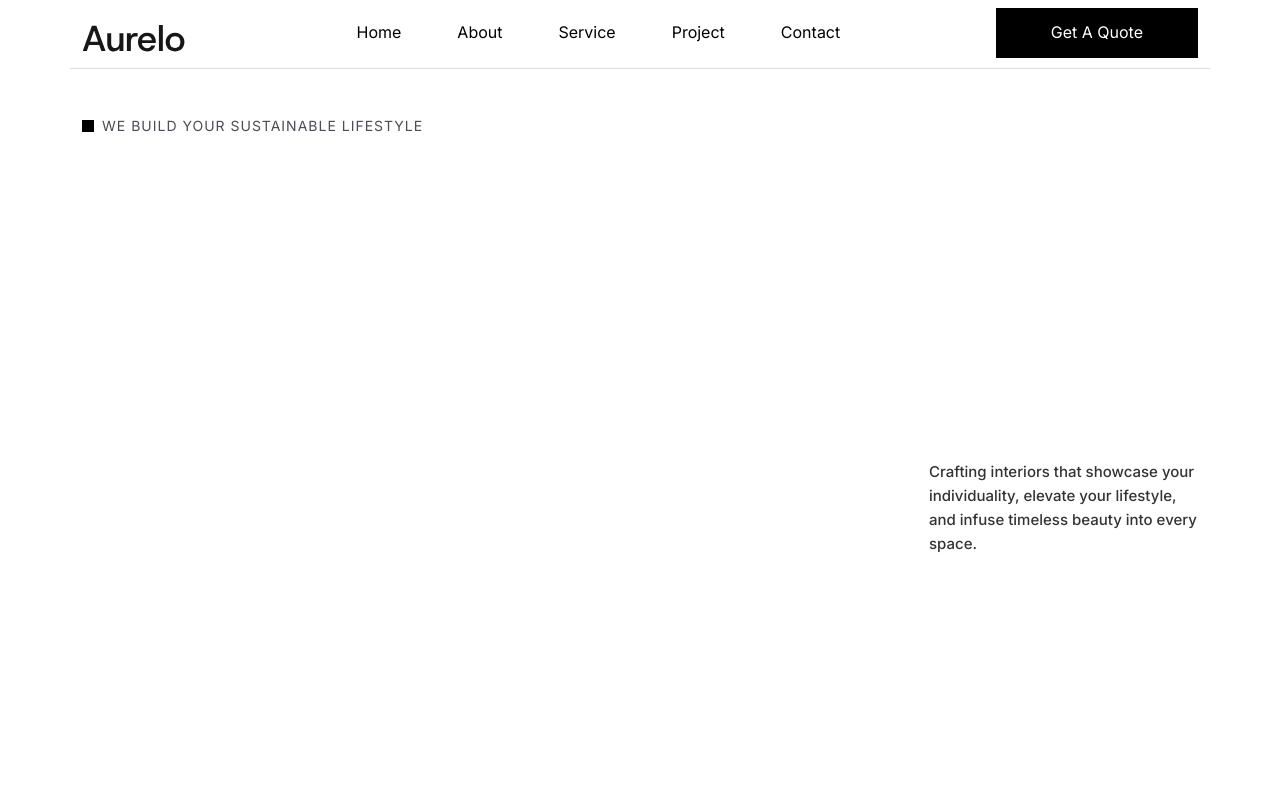
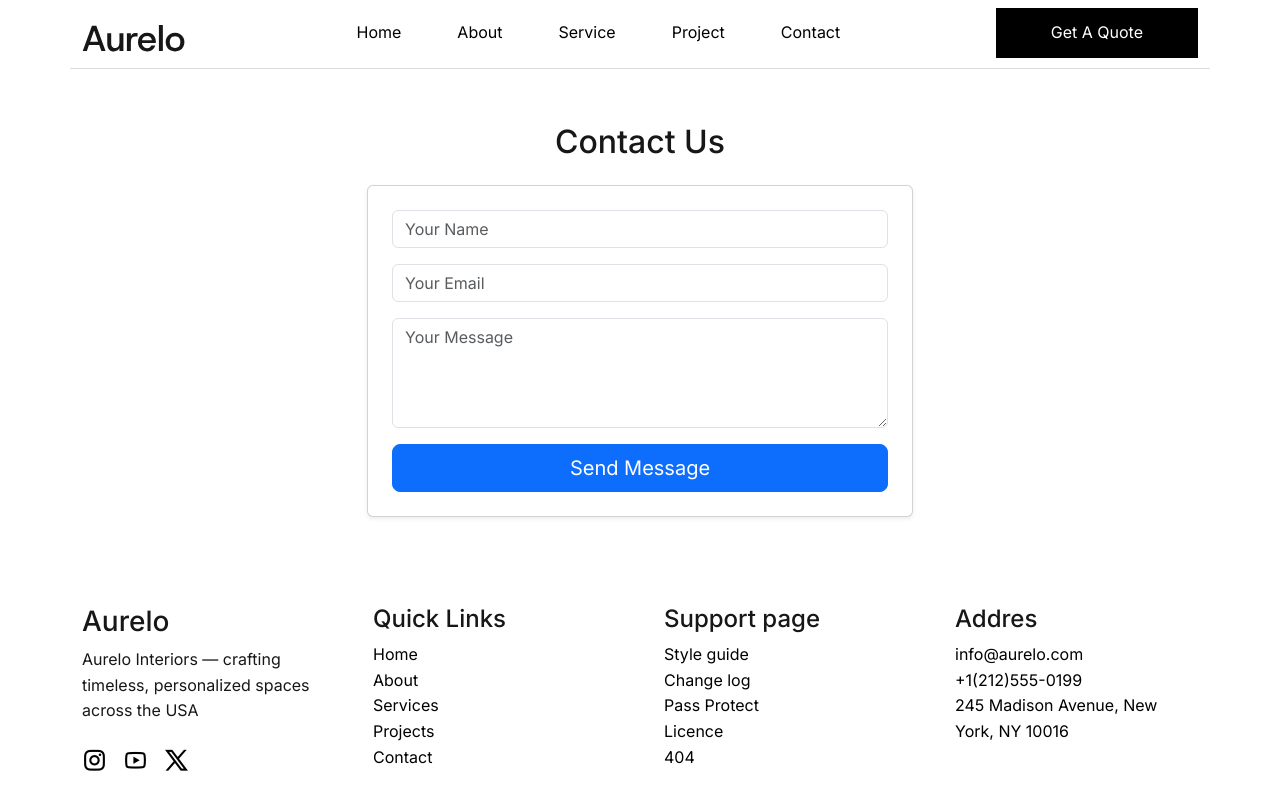
Before and after one commit to Yogendra-SinghRathore/HomeInterior, a React (Vite) app: page /contact in a window 1280 px wide. Shown: the top 800 px of the page. Built offline with nearby package versions, Linux system fonts and the light colour scheme.

Commit message:
contanct us

```diff
--- a/package.json
+++ b/package.json
@@ -16,6 +16,7 @@
     "react": "^19.2.0",
     "react-dom": "^19.2.0",
     "react-router-dom": "^7.11.0",
+    "sweetalert2": "^11.26.18",
     "swiper": "^12.0.3"
   },
   "devDependencies": {
--- a/src/App.jsx
+++ b/src/App.jsx
@@ -4,6 +4,9 @@ import Navbar from "./components/Navbar"
 import { useEffect } from "react";
 import AOS from "aos";
 import "aos/dist/aos.css";
+import { BrowserRouter as Router, Routes, Route } from "react-router-dom";
+import ContactUs from "./components/ContactUs";
+
 
 function App() {
 
@@ -18,9 +21,13 @@ function App() {
 
   return (
     <>
-      <Navbar/>
-      <Home/>
-      <Footer/>
+
+      <Navbar />
+      <Routes>
+        <Route path="/" element={<Home />} />
+        <Route path="/contact" element={<ContactUs />} />
+      </Routes>
+      <Footer />
     </>
   )
 }
--- /dev/null
+++ b/src/components/ContactUs.jsx
@@ -0,0 +1,107 @@
+import React, { useState } from "react";
+import Swal from "sweetalert2";
+
+const ContactUs = () => {
+  const [formData, setFormData] = useState({
+    name: "",
+    email: "",
+    message: "",
+  });
+
+  const handleChange = (e) => {
+    setFormData({ ...formData, [e.target.name]: e.target.value });
+  };
+
+  const handleSubmit = async (e) => {
+    e.preventDefault();
+
+    try {
+      const res = await fetch("https://formspree.io/f/xreldlzy", {
+        method: "POST",
+        headers: {
+          "Content-Type": "application/json",
+          Accept: "application/json",
+        },
+        body: JSON.stringify(formData),
+      });
+
+      if (res.ok) {
+        Swal.fire({
+          icon: "success",
+          title: "Message Sent!",
+          text: "We will contact you shortly.",
+          confirmButtonColor: "#3085d6",
+        });
+        setFormData({ name: "", email: "", message: "" });
+      } else {
+        throw new Error("Formspree error");
+      }
+    } catch {
+      Swal.fire({
+        icon: "error",
+        title: "Oops!",
+        text: "Something went wrong. Please try again.",
+      });
+    }
+  };
+
+  return (
+    <section className="container py-5">
+      <div className="row justify-content-center">
+        <div className="col-lg-6 col-md-8 col-12">
+          <h2 className="text-center mb-4">Contact Us</h2>
+
+          <form onSubmit={handleSubmit} className="card shadow-sm p-4">
+            {/* Name */}
+            <div className="mb-3">
+              <input
+                type="text"
+                className="form-control"
+                name="name"
+                placeholder="Your Name"
+                value={formData.name}
+                onChange={handleChange}
+                required
+              />
+            </div>
+
+            {/* Email */}
+            <div className="mb-3">
+              <input
+                type="email"
+                className="form-control"
+                name="email"
+                placeholder="Your Email"
+                value={formData.email}
+                onChange={handleChange}
+                required
+              />
+            </div>
+
+            {/* Message */}
+            <div className="mb-3">
+              <textarea
+                className="form-control"
+                name="message"
+                rows="4"
+                placeholder="Your Message"
+                value={formData.message}
+                onChange={handleChange}
+                required
+              ></textarea>
+            </div>
+
+            {/* Submit Button */}
+            <div className="d-grid">
+              <button type="submit" className="btn btn-primary btn-lg">
+                Send Message
+              </button>
+            </div>
+          </form>
+        </div>
+      </div>
+    </section>
+  );
+};
+
+export default ContactUs;
--- a/src/components/Footer.jsx
+++ b/src/components/Footer.jsx
@@ -15,11 +15,11 @@ const Footer = () => {
     {
       heading: "Support page",
       links: [
-        { label: "Style guide", path: "/style" },
-        { label: "Change log", path: "/change" },
-        { label: "Pass Protect", path: "/pass" },
-        { label: "Licence", path: "/licence" },
-        { label: "404", path: "/404" },
+        { label: "Style guide", path: "#" },
+        { label: "Change log", path: "#" },
+        { label: "Pass Protect", path: "#" },
+        { label: "Licence", path: "#" },
+        { label: "404", path: "#" },
       ],
     },
     {
--- a/src/components/Home.jsx
+++ b/src/components/Home.jsx
@@ -213,7 +213,7 @@ const Home = () => {
             stagger: 0.045,
             scrollTrigger: {
               trigger: el,
-              start: isMobile ? "top 65%" : "top 80%",
+              start: isMobile ? "top 65%" : "top 85%",
               once: true,
               invalidateOnRefresh: true,
             },
@@ -230,7 +230,7 @@ const Home = () => {
       const endValue = Number(counter.dataset.count);
       const suffix = counter.dataset.suffix || "";
 
-      // 🎯 start close to end for premium feel
+      // start close to end for premium feel
       const startValue = Math.floor(endValue * 0.90);
 
       gsap.fromTo(
@@ -239,12 +239,12 @@ const Home = () => {
         {
           innerText: endValue,
           duration: 3.6, // slightly longer = elegance
-          ease: "expo.out", // 👈 luxury easing
+          ease: "expo.out", // luxury easing
           snap: { innerText: 1 },
-          delay: index * 0.12, // 👈 subtle stagger
+          delay: index * 0.12, // subtle stagger
           scrollTrigger: {
             trigger: counter,
-            start: "top 75%",
+            start: "top 80%",
             once: true,
           },
           onUpdate() {
@@ -272,9 +272,9 @@ const Home = () => {
 
         items.forEach((item) => {
           gsap.from(item, {
-            opacity: 0, // ✅ MUST be 0
-            x: isMobile ? 0 : 80,   // 👉 Desktop: move sideways
-            y: isMobile ? 40 : 0,   // 👉 Mobile: move upward
+            opacity: 0, //  MUST be 0
+            x: isMobile ? 0 : 80,   // Desktop: move sideways
+            y: isMobile ? 40 : 0,   // Mobile: move upward
             duration: 0.95,
             ease: "power3.out",
             delay: Number(item.dataset.delay) || 0,
@@ -288,7 +288,7 @@ const Home = () => {
       }
     );
 
-    return () => mm.revert(); // 🔥 VERY IMPORTANT
+    return () => mm.revert(); //  VERY IMPORTANT
   }, []);
 
 
@@ -305,7 +305,7 @@ const Home = () => {
         const { isMobile } = context.conditions;
 
         elements.forEach((el) => {
-          const children = Array.from(el.children); // ✅ static array
+          const children = Array.from(el.children); //  static array
 
           gsap.from(children, {
             opacity: 0,
--- a/src/components/Navbar.jsx
+++ b/src/components/Navbar.jsx
@@ -45,10 +45,10 @@ const Navbar = () => {
 
             <li className="nav-item">
               <NavLink
-                to="/hero"
-                onClick={() => scrollToSection("hero")}
-                data-bs-toggle="collapse"
-                data-bs-target="#navbarScroll"
+                to="/"
+                // onClick={() => scrollToSection("hero")}
+                // data-bs-toggle="collapse"
+                // data-bs-target="#navbarScroll"
                 className={({ isActive }) =>
                   isActive ? "nav-link active" : "nav-link"
                 }
@@ -61,7 +61,7 @@ const Navbar = () => {
               <NavLink
                 to="/about"
                 onClick={() => scrollToSection("about")}
-                data-bs-toggle="collapse"
+                // data-bs-toggle="collapse"
                 data-bs-target="#navbarScroll"
                 className={({ isActive }) =>
                   isActive ? "nav-link active" : "nav-link"
@@ -75,7 +75,7 @@ const Navbar = () => {
               <NavLink
                 to="/service"
                 onClick={() => scrollToSection("service")}
-                data-bs-toggle="collapse"
+                // data-bs-toggle="collapse"
                 data-bs-target="#navbarScroll"
                 className={({ isActive }) =>
                   isActive ? "nav-link active" : "nav-link"
@@ -89,7 +89,7 @@ const Navbar = () => {
               <NavLink
                 to="/project"
                 onClick={() => scrollToSection("project")}
-                data-bs-toggle="collapse"
+                // data-bs-toggle="collapse"
                 data-bs-target="#navbarScroll"
                 className={({ isActive }) =>
                   isActive ? "nav-link active" : "nav-link"
@@ -102,8 +102,8 @@ const Navbar = () => {
             <li className="nav-item">
               <NavLink
                 to="/contact"
-                data-bs-toggle="collapse"
-                data-bs-target="#navbarScroll"
+                // data-bs-toggle="collapse"
+                // data-bs-target="#navbarScroll"
                 className={({ isActive }) =>
                   isActive ? "nav-link active" : "nav-link"
                 }
@@ -119,7 +119,7 @@ const Navbar = () => {
             <NavLink
               to="/quote"
               className="primary-button navbarBtn"
-              data-bs-toggle="collapse"
+              // data-bs-toggle="collapse"
               data-bs-target="#navbarScroll"
             >
               Get A Quote
--- a/src/components/TestimonialSwiper.jsx
+++ b/src/components/TestimonialSwiper.jsx
@@ -74,7 +74,7 @@ const TestimonialSlider = () => {
       }
     );
 
-    return () => mm.revert(); // 🔥 CRITICAL
+    return () => mm.revert();
   }, []);
 
   return (
@@ -128,8 +128,6 @@ const TestimonialSlider = () => {
           </SwiperSlide>
         ))}
       </Swiper>
-
-      {/* Custom Navigation Buttons */}
     </div>
   );
 };
```
Also changed, not shown: index.html (+7 -8 lines), 1 other file (tests, documents, lock files or other folders).
